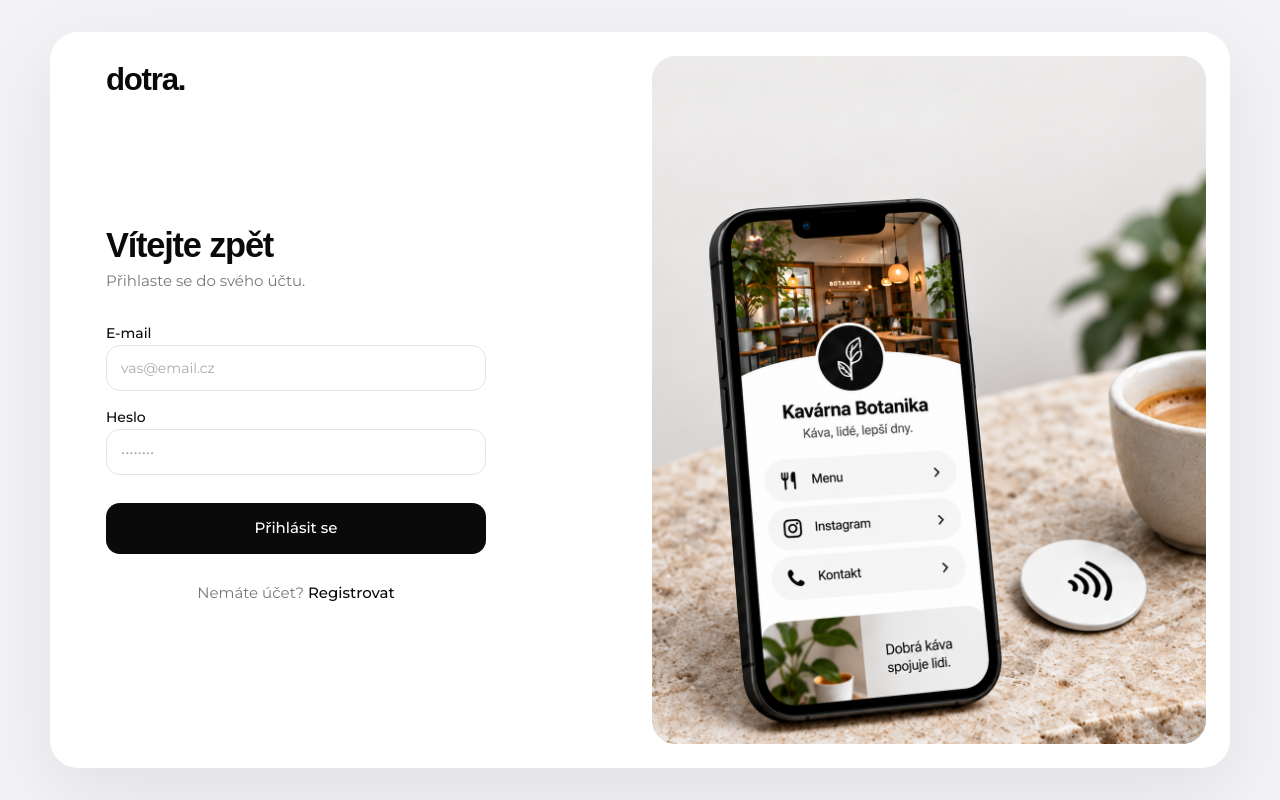
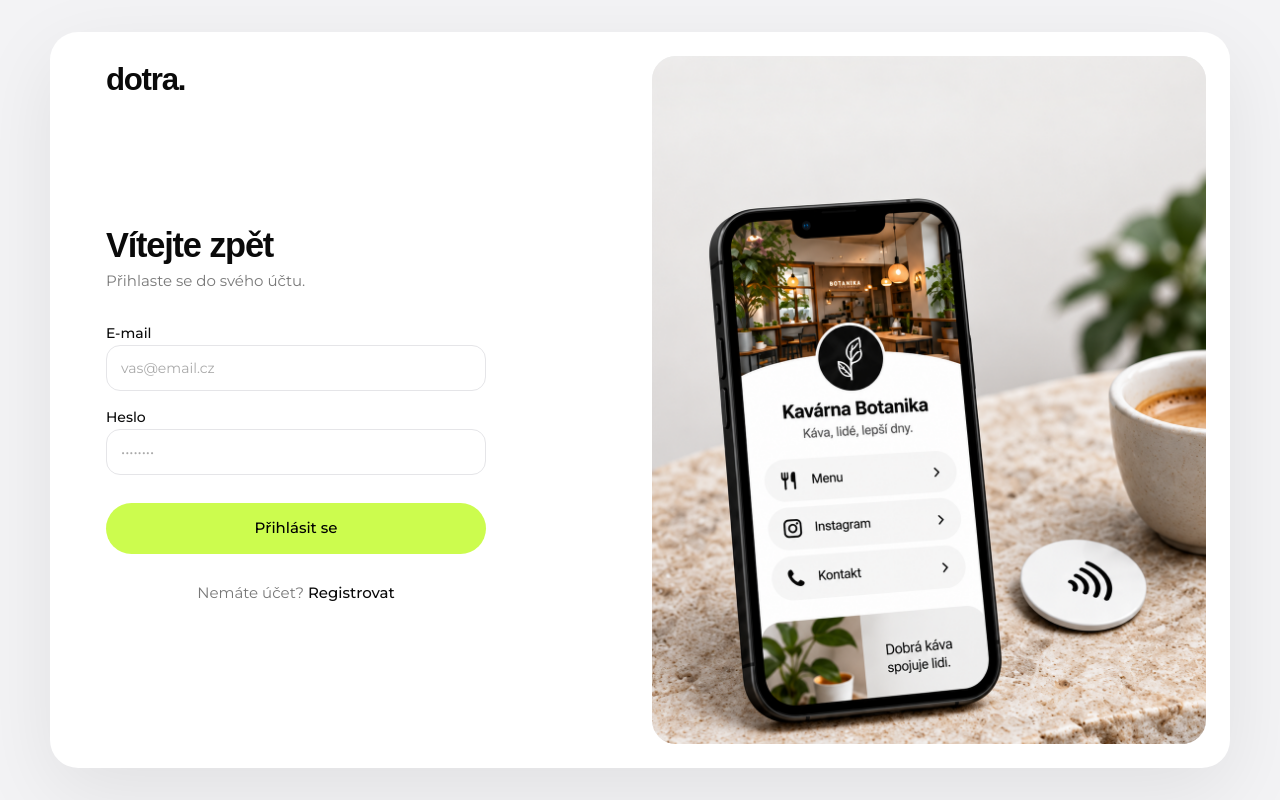
Before and after one commit to pacidekor/dotra, a Next.js app: page /login in a window 1280 px wide. Built offline with nearby package versions, Linux system fonts and the light colour scheme; a web font is replaced by a local one.

Commit message:
Use lime pill CTA on auth forms.

```diff
--- a/src/components/LoginForm.tsx
+++ b/src/components/LoginForm.tsx
@@ -93,7 +93,7 @@ export function LoginForm() {
       <button
         type="submit"
         disabled={loading}
-        className="w-full rounded-xl bg-foreground px-4 py-3.5 text-[15px] font-medium text-white transition-opacity hover:opacity-90 disabled:opacity-70"
+        className="w-full rounded-full bg-[#ccfc4e] px-4 py-3.5 text-[15px] font-medium text-black transition-opacity hover:opacity-85 disabled:opacity-70"
       >
         {loading ? "Přihlašuji…" : "Přihlásit se"}
       </button>
--- a/src/components/RegisterForm.tsx
+++ b/src/components/RegisterForm.tsx
@@ -103,7 +103,7 @@ export function RegisterForm() {
       <button
         type="submit"
         disabled={loading}
-        className="w-full rounded-xl bg-foreground px-4 py-3.5 text-[15px] font-medium text-white transition-opacity hover:opacity-90 disabled:opacity-70"
+        className="w-full rounded-full bg-[#ccfc4e] px-4 py-3.5 text-[15px] font-medium text-black transition-opacity hover:opacity-85 disabled:opacity-70"
       >
         {loading ? "Vytvářím účet…" : "Registrovat"}
       </button>
```
